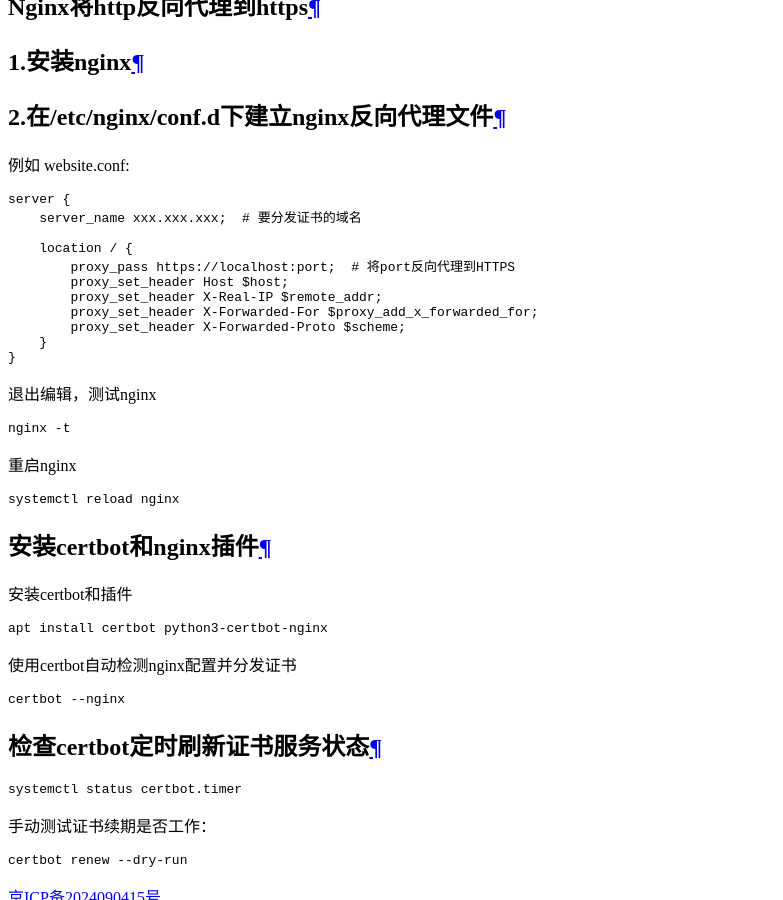
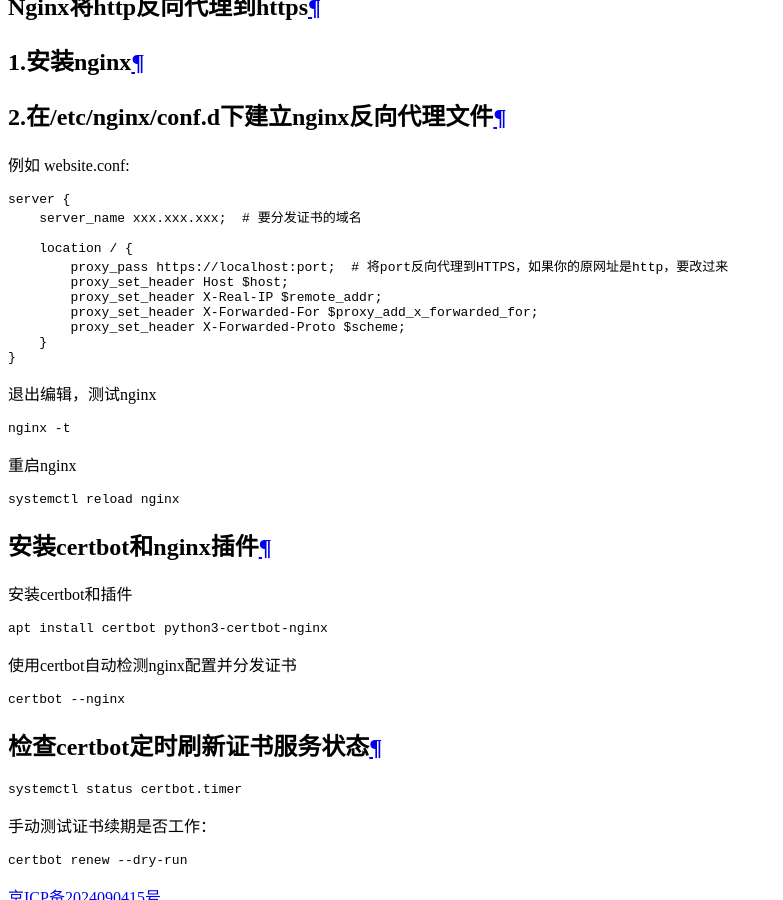
Before and after one commit to lyy1119/lyy1119.github.io, an MkDocs documentation site: the page built from docs/软件使用/nginx/proxyHttpToHttps.md, in a window 1280 px wide and 900 px high, scrolled down 11783 px. Shown: the whole window, without its empty margins (0-783 px from the left). Built offline with MkDocs 1.6.1 and Material for MkDocs 9.7.7, drawn with Linux system fonts in a browser that asks for light colours; nearby versions of some CDN libraries.

Commit message:
write exp

```diff
--- a/docs/软件使用/nginx/proxyHttpToHttps.md
+++ b/docs/软件使用/nginx/proxyHttpToHttps.md
@@ -10,7 +10,7 @@
     server_name xxx.xxx.xxx;  # 要分发证书的域名
 
     location / {
-        proxy_pass https://localhost:port;  # 将port反向代理到HTTPS
+        proxy_pass https://localhost:port;  # 将port反向代理到HTTPS，如果你的原网址是http，要改过来
         proxy_set_header Host $host;
         proxy_set_header X-Real-IP $remote_addr;
         proxy_set_header X-Forwarded-For $proxy_add_x_forwarded_for;
```
